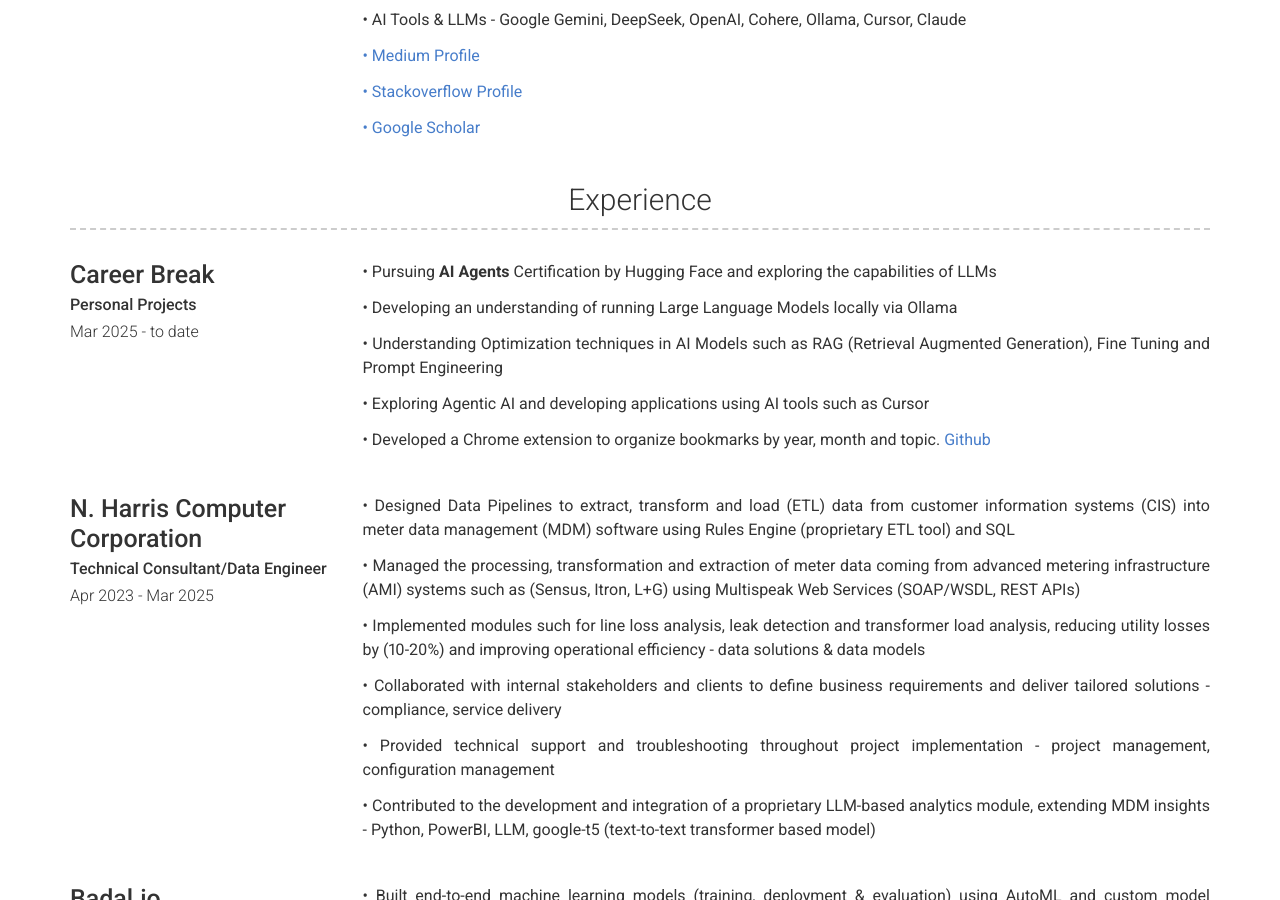
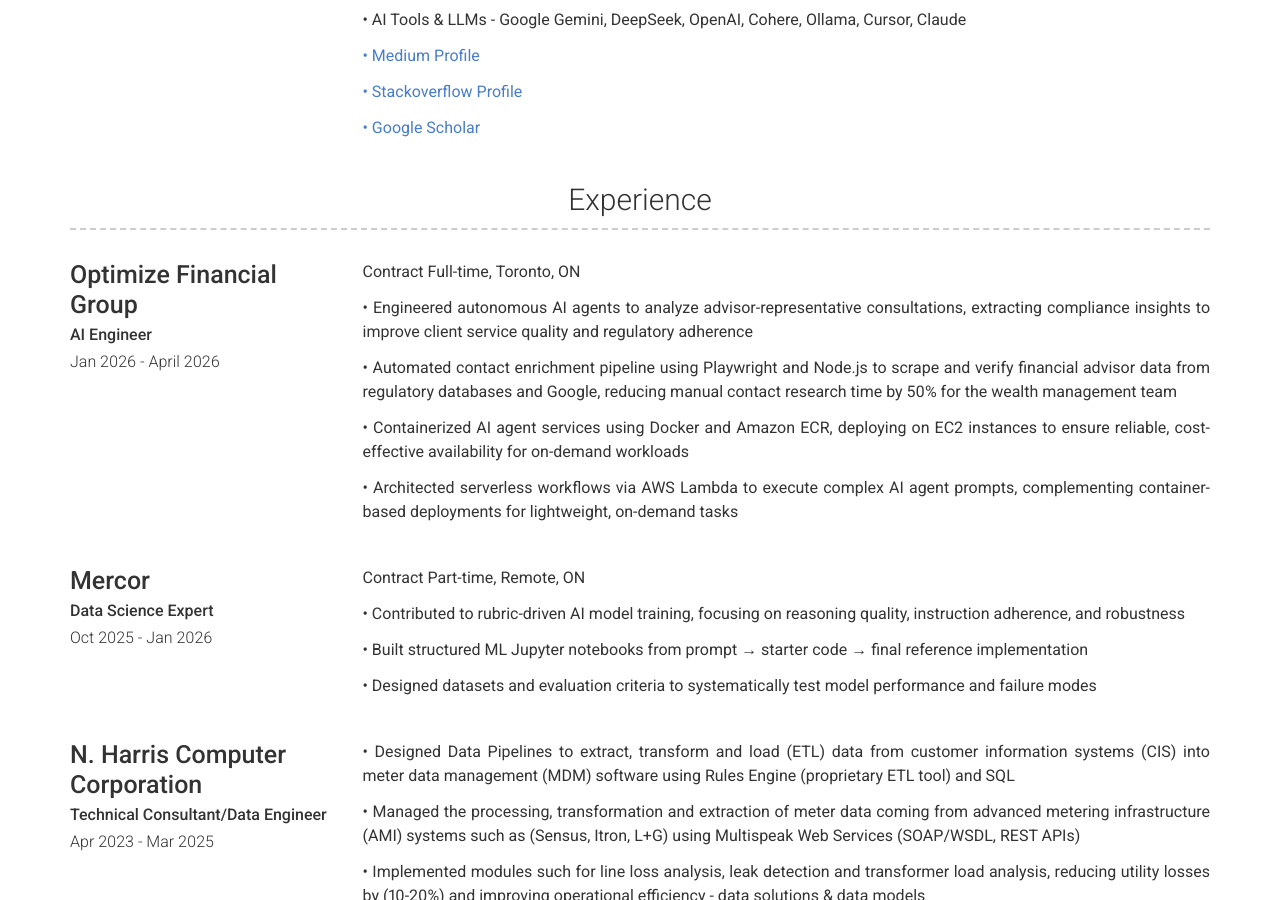
Before and after one commit to saimmehmood/saimmehmood.github.io, a Jekyll site: the page built from index.md, in a window 1280 px wide and 900 px high, scrolled down 941 px. Built offline with Jekyll 4.4.1, drawn with Linux system fonts in a browser that asks for light colours; nearby versions of some CDN libraries; some of the changed text lies outside the part shown.

Commit message:
add Optimize Financial Group and Mercor experience entries, update years of experience to 7+
Co-Authored-By: Claude Sonnet 4.6 <noreply@anthropic.com>

```diff
--- a/_config.yml
+++ b/_config.yml
@@ -6,7 +6,7 @@ darkmode: false
 
 # Personal info
 name: Saim Mehmood
-title: AI & Data Professional | 5+ yrs in AI/ML, Data Engineering & Software Dev | GCP Certified ML Engineer | Experience in Finance, Real Estate & Utilities | Award-Winning IEEE-Published Researcher
+title: AI & Data Professional | 7+ yrs in AI/ML, Data Engineering & Applied Research | GCP Certified ML Engineer | Experience in Finance, Real Estate & Utilities | Award-Winning IEEE-Published Researcher
 email: saim(dot)mehmood(dot)gul(at)gmail.com
 #phone: +1 (847) 641-4612
 #website: saimmemhmood.com
@@ -29,7 +29,7 @@ linkedin_username: saimmehmoodgul
 # about_title: About Me
 about_profile_image: images/circle-cropped.png
 about_content: | # this will include new lines to allow paragraphs
-    AI and Data Professional with 5+ years of experience delivering data-driven solutions in **AI/ML, Data
+    AI and Data Professional with 7+ years of experience delivering data-driven solutions in **AI/ML, Data
     Engineering, and Applied Research** across diverse industries including **financial services, real estate,
     and utilities** across North America. Certified **Google Cloud Professional Machine Learning Engineer**,
     holding an MSc in Computer Science (York University) and a BSc in Software Engineering. Applied research
--- a/_data/experience.yml
+++ b/_data/experience.yml
@@ -1,21 +1,30 @@
 - layout: left
-  company: Career Break
+  company: Optimize Financial Group
+  job_title: AI Engineer
+  dates: Jan 2026 - April 2026
+  description: | # this will include new lines to allow paragraphs
+    Contract Full-time, Toronto, ON
 
-  job_title: Personal Projects
-  dates: Mar 2025 - to date
+    • Engineered autonomous AI agents to analyze advisor-representative consultations, extracting compliance insights to improve client service quality and regulatory adherence
 
+    • Automated contact enrichment pipeline using Playwright and Node.js to scrape and verify financial advisor data from regulatory databases and Google, reducing manual contact research time by 50% for the wealth management team
+
+    • Containerized AI agent services using Docker and Amazon ECR, deploying on EC2 instances to ensure reliable, cost-effective availability for on-demand workloads
+
+    • Architected serverless workflows via AWS Lambda to execute complex AI agent prompts, complementing container-based deployments for lightweight, on-demand tasks
+
+- layout: left
+  company: Mercor
+  job_title: Data Science Expert
+  dates: Oct 2025 - Jan 2026
   description: | # this will include new lines to allow paragraphs
+    Contract Part-time, Remote, ON
 
-    • Pursuing **AI Agents** Certification by Hugging Face and exploring the capabilities of LLMs
+    • Contributed to rubric-driven AI model training, focusing on reasoning quality, instruction adherence, and robustness
 
-    • Developing an understanding of running Large Language Models locally via Ollama
+    • Built structured ML Jupyter notebooks from prompt → starter code → final reference implementation
 
-    • Understanding Optimization techniques in AI Models such as RAG (Retrieval Augmented Generation), Fine Tuning and Prompt Engineering
-
-    • Exploring Agentic AI and developing applications using AI tools such as Cursor
-
-    • Developed a Chrome extension to organize bookmarks by year, month and topic.
-    [Github](https://github.com/saimmehmood/bookmark_manager)
+    • Designed datasets and evaluation criteria to systematically test model performance and failure modes
 
 - layout: left
   company: N. Harris Computer Corporation
```
